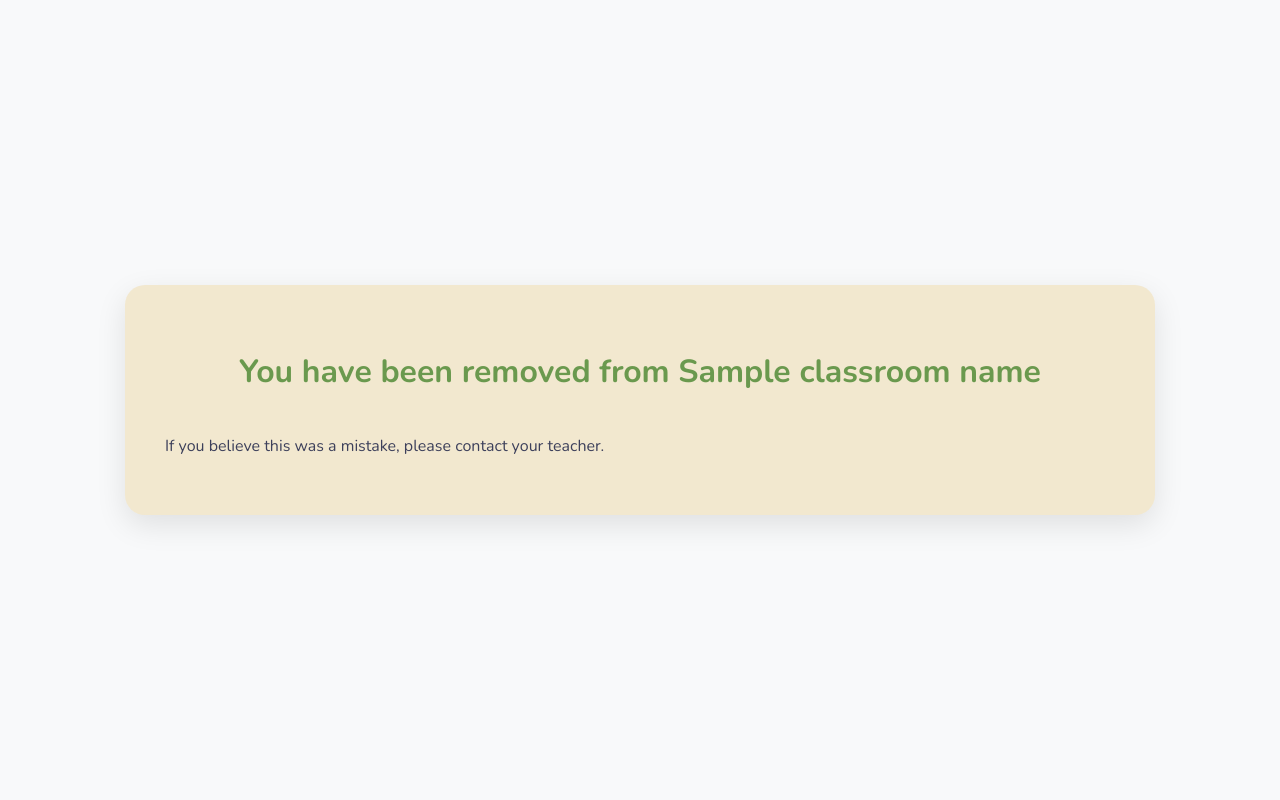
After one commit to rishiraj/geminar, a Flask app: template templates/student_removed.html in a window 1280 px wide. The commit adds this page. Run offline with Flask 3, Linux system fonts and the light colour scheme; the template is opened without the code that fills it: most values are stand-ins (such as "Sample title", 1, 10 or a date in 2020).

Commit message:
push current code

```diff
--- a/app.py
+++ b/app.py
@@ -44,11 +44,11 @@ def generate_gemini_answer(pdf_url, question):
         model = "gemini-2.0-flash-exp"
         contents = [
             types.Content(
-            role="user",
-            parts=[
-                document1,
-                types.Part.from_text(text=question)
-            ]
+                role="user",
+                parts=[
+                    document1,
+                    types.Part.from_text(text=question)
+                ]
             )
         ]
         generate_content_config = types.GenerateContentConfig(
@@ -57,22 +57,23 @@ def generate_gemini_answer(pdf_url, question):
             max_output_tokens = 8192,
             response_modalities = ["TEXT"],
             safety_settings = [types.SafetySetting(
-            category="HARM_CATEGORY_HATE_SPEECH",
-            threshold="OFF"
+                category="HARM_CATEGORY_HATE_SPEECH",
+                threshold="OFF"
             ),types.SafetySetting(
-            category="HARM_CATEGORY_DANGEROUS_CONTENT",
-            threshold="OFF"
+                category="HARM_CATEGORY_DANGEROUS_CONTENT",
+                threshold="OFF"
             ),types.SafetySetting(
-            category="HARM_CATEGORY_SEXUALLY_EXPLICIT",
-            threshold="OFF"
+                category="HARM_CATEGORY_SEXUALLY_EXPLICIT",
+                threshold="OFF"
             ),types.SafetySetting(
-            category="HARM_CATEGORY_HARASSMENT",
-            threshold="OFF"
+                category="HARM_CATEGORY_HARASSMENT",
+                threshold="OFF"
             )],
             system_instruction=[types.Part.from_text(text="""Answer the question based on the provided document. Be concise and helpful.""")],
         )
 
         response = client.models.generate_content(model = model, contents = contents, config = generate_content_config)
+
         return response.candidates[0].content.parts[0].text
     except Exception as e:
         print(f"Gemini Error: {e}")
@@ -129,10 +130,12 @@ def student_view(classroom_id):
         return "Classroom not found."
     if 'student_name' not in session or session['classroom_id'] != classroom_id:
         return redirect(url_for("classroom", classroom_id=classroom_id))
-
-    student_name = session['student_name']
-    classroom_name = classrooms[classroom_id]["name"]
-    return render_template("student_view.html", classroom_id=classroom_id, student_name=student_name, classroom_name=classroom_name)
+    if session['student_name'] in classrooms[classroom_id]["students"]: # Check if student is still in classroom
+        student_name = session['student_name']
+        classroom_name = classrooms[classroom_id]["name"]
+        return render_template("student_view.html", classroom_id=classroom_id, student_name=student_name, classroom_name=classroom_name)
+    else:
+        return render_template("student_removed.html", classroom_name=classrooms[classroom_id]["name"]) # Show removed page
 
 
 @app.route("/update_understanding/<classroom_id>", methods=["POST"])
@@ -141,6 +144,8 @@ def update_understanding(classroom_id):
         return jsonify({"status": "error", "message": "Classroom not found."})
     if 'student_name' not in session or session['classroom_id'] != classroom_id:
         return jsonify({"status": "error", "message": "Student not logged in."})
+    if session['student_name'] not in classrooms[classroom_id]["students"]: # Check if student is still in classroom
+        return jsonify({"status": "error", "message": "Student removed from classroom."})
 
     understanding_level = request.form.get("understanding")
     student_name = session['student_name']
@@ -164,6 +169,9 @@ def ask_question(classroom_id):
         return jsonify({"status": "error", "message": "Classroom not found."})
     if 'student_name' not in session or session['classroom_id'] != classroom_id:
         return jsonify({"status": "error", "message": "Student not logged in."})
+    if session['student_name'] not in classrooms[classroom_id]["students"]: # Check if student is still in classroom
+        return jsonify({"status": "error", "message": "Student removed from classroom."})
+
 
     question_text = request.form.get("question")
     student_name = session['student_name']
@@ -175,7 +183,8 @@ def ask_question(classroom_id):
             "student": student_name,
             "text": question_text,
             "gemini_answer": None,
-            "answer_satisfactory": None
+            "answer_satisfactory": None,
+            "teacher_solved": False # Added teacher_solved field, initialized to False
         })
         return jsonify({"status": "success", "question_id": question_id})
     else:
@@ -186,6 +195,8 @@ def ask_question(classroom_id):
 def get_gemini_answer_route(classroom_id, question_id):
     if classroom_id not in classrooms:
         return jsonify({"status": "error", "message": "Classroom not found."})
+    if session['student_name'] not in classrooms[classroom_id]["students"]: # Check if student is still in classroom
+        return jsonify({"status": "error", "message": "Student removed from classroom."})
 
     question_data = next((q for q in classrooms[classroom_id]["questions"] if q["id"] == question_id), None)
     if not question_data:
@@ -203,12 +214,17 @@ def get_gemini_answer_route(classroom_id, question_id):
 
 @app.route("/rate_answer/<classroom_id>/<question_id>", methods=["POST"])
 def rate_answer(classroom_id, question_id):
+    print("rate_answer route called in backend") # Debugging in backend
     if classroom_id not in classrooms:
         return jsonify({"status": "error", "message": "Classroom not found."})
     if 'student_name' not in session or session['classroom_id'] != classroom_id:
         return jsonify({"status": "error", "message": "Student not logged in."})
+    if session['student_name'] not in classrooms[classroom_id]["students"]: # Check if student is still in classroom
+        return jsonify({"status": "error", "message": "Student removed from classroom."})
+
 
     rating = request.form.get("rating") # "satisfactory" or "unsatisfactory"
+    print(f"Rating received in backend: {rating}") # Debugging in backend
 
     question_data = next((q for q in classrooms[classroom_id]["questions"] if q["id"] == question_id), None)
     if not question_data:
@@ -216,9 +232,38 @@ def rate_answer(classroom_id, question_id):
 
     if rating in ["satisfactory", "unsatisfactory"]:
         question_data["answer_satisfactory"] = rating
-        return jsonify({"status": "success"})
+        return jsonify({"status": "success", "rating": rating}) # Return rating in JSON response
     else:
         return jsonify({"status": "error", "message": "Invalid rating."})
+
+@app.route("/mark_question_solved/<classroom_id>/<question_id>", methods=["POST"])
+def mark_question_solved(classroom_id, question_id):
+    if classroom_id not in classrooms:
+        return jsonify({"status": "error", "message": "Classroom not found."})
+
+    question_data = next((q for q in classrooms[classroom_id]["questions"] if q["id"] == question_id), None)
+    if not question_data:
+        return jsonify({"status": "error", "message": "Question not found."})
+
+    question_data["teacher_solved"] = True # Mark question as solved
+    return jsonify({"status": "success"})
+
+@app.route("/remove_student/<classroom_id>/<student_name>", methods=["POST"])
+def remove_student(classroom_id, student_name):
+    if classroom_id not in classrooms:
+        return jsonify({"status": "error", "message": "Classroom not found."})
+    if student_name not in classrooms[classroom_id]["students"]:
+        return jsonify({"status": "error", "message": "Student not in classroom."})
+
+    del classrooms[classroom_id]["students"][student_name] # Remove student from classroom
+
+    # Remove student's questions
+    updated_questions = [
+        q for q in classrooms[classroom_id]["questions"] if q["student"] != student_name
+    ]
+    classrooms[classroom_id]["questions"] = updated_questions
+
+    return jsonify({"status": "success"})
 
 
 @app.route("/get_classroom_data/<classroom_id>")
@@ -228,10 +273,12 @@ def get_classroom_data(classroom_id):
 
     understanding_counts = classrooms[classroom_id]["understanding"]
     questions_data = classrooms[classroom_id]["questions"]
+    students_list = list(classrooms[classroom_id]["students"].keys()) # Get list of students
     return jsonify({
         "status": "success",
         "understanding": understanding_counts,
-        "questions": questions_data
+        "questions": questions_data,
+        "students": students_list # Send student list
     })
 
 
--- a/static/style.css
+++ b/static/style.css
@@ -1,24 +1,27 @@
 /* static/style.css */
+/* static/style.css - Added CSS for student list and small remove button */
 /* Pastel Color Palette */
 :root {
-    --pastel-bg: #f8f9fa;         /* Light gray background */
-    --pastel-primary: #a7c957;     /* Muted green */
-    --pastel-primary-dark: #6a994e; /* Darker muted green for hover */
-    --pastel-secondary: #f2e8cf;   /* Light beige/cream */
-    --pastel-text-dark: #3d405b;    /* Dark text color */
-    --pastel-text-light: #ffffff;   /* Light text color */
-    --pastel-accent-yellow: #f9e79f; /* Soft yellow */
-    --pastel-accent-red: #f2a1a1;    /* Soft red */
-    --pastel-accent-green: #a7d1ab;  /* Soft green */
-    --pastel-gray-border: #dee2e6;   /* Light gray border */
-    --pastel-question-bg: #e9ecef;  /* Slightly darker background for questions */
+    --pastel-bg: #f8f9fa;
+    --pastel-primary: #a7c957;
+    --pastel-primary-dark: #6a994e;
+    --pastel-secondary: #f2e8cf;
+    --pastel-text-dark: #3d405b;
+    --pastel-text-light: #ffffff;
+    --pastel-accent-yellow: #f9e79f;
+    --pastel-accent-red: #f2a1a1;
+    --pastel-accent-green: #a7d1ab;
+    --pastel-gray-border: #dee2e6;
+    --pastel-question-bg: #e9ecef;
+    --solved-question-bg: #d4edda;
+    --solved-badge-color: #28a745;
 }
 
 body {
-    font-family: 'Nunito', sans-serif; /* Beautiful Font */
+    font-family: 'Nunito', sans-serif;
     margin: 0;
     padding: 0;
-    background-color: var(--pastel-bg); /* Pastel background */
+    background-color: var(--pastel-bg);
     color: var(--pastel-text-dark);
     display: flex;
     justify-content: center;
@@ -28,14 +31,14 @@ body {
 }
 
 .container {
-    background-color: var(--pastel-secondary); /* Pastel container background */
+    background-color: var(--pastel-secondary);
     padding: 40px;
-    border-radius: 20px; /* Smooth Rounded Edges */
-    box-shadow: 0 10px 30px rgba(0,0,0,0.1); /* Softer shadow */
+    border-radius: 20px;
+    box-shadow: 0 10px 30px rgba(0,0,0,0.1);
     width: 90%;
     max-width: 950px;
     margin: 30px;
-    animation: fadeIn 1s ease-out forwards; /* Fade-in animation */
+    animation: fadeIn 1s ease-out forwards;
 }
 
 @keyframes fadeIn {
@@ -44,7 +47,7 @@ body {
 }
 
 h1 {
-    color: var(--pastel-primary-dark); /* Primary color for headings */
+    color: var(--pastel-primary-dark);
     text-align: center;
     margin-bottom: 20px;
     font-weight: 700;
@@ -294,13 +338,13 @@ textarea {
     margin-top: 20px;
 }
 
-.join-container, .teacher-container, .student-container {
+.join-container, .teacher-container, .student-container, .removed-container {
     display: flex;
     flex-direction: column;
-    align-items: stretch; /* Stretch items to container width */
+    align-items: stretch;
 }
 
-.understanding-section, .class-understanding-section, .question-section, .qa-section {
+.understanding-section, .class-understanding-section, .question-section, .qa-section, .students-section {
     margin-bottom: 30px;
 }
 
--- /dev/null
+++ b/templates/student_removed.html
@@ -0,0 +1,19 @@
+<!-- templates/student_removed.html -->
+<!DOCTYPE html>
+<html lang="en">
+<head>
+    <meta charset="UTF-8">
+    <meta name="viewport" content="width=device-width, initial-scale=1.0">
+    <title>Removed from Classroom</title>
+    <link rel="stylesheet" href="{{ url_for('static', filename='style.css') }}">
+    <link rel="preconnect" href="https://fonts.googleapis.com">
+    <link rel="preconnect" href="https://fonts.gstatic.com" crossorigin>
+    <link href="https://fonts.googleapis.com/css2?family=Nunito:wght@400;700&display=swap" rel="stylesheet">
+</head>
+<body>
+    <div class="container removed-container">
+        <h1>You have been removed from {{ classroom_name }}</h1>
+        <p>If you believe this was a mistake, please contact your teacher.</p>
+    </div>
+</body>
+</html>
```
Also changed, not shown: other parts of static/style.css (+104 -35 lines), templates/student_view.html (+10 -7 lines), templates/teacher_view.html (+77 -2 lines).
